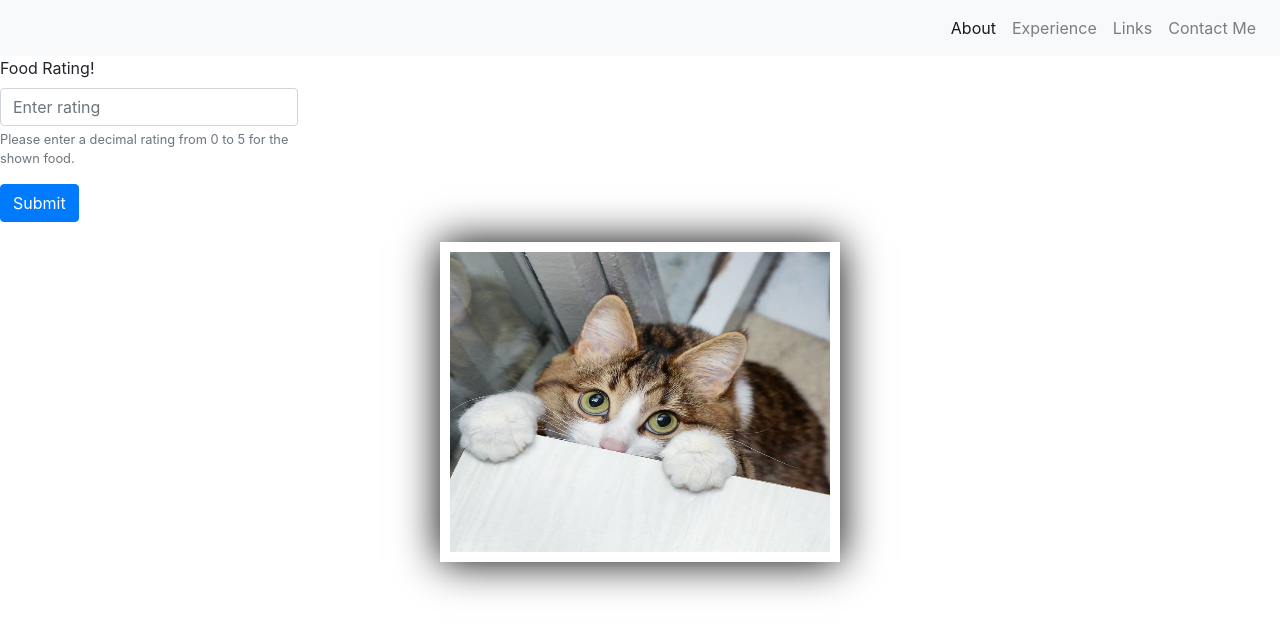
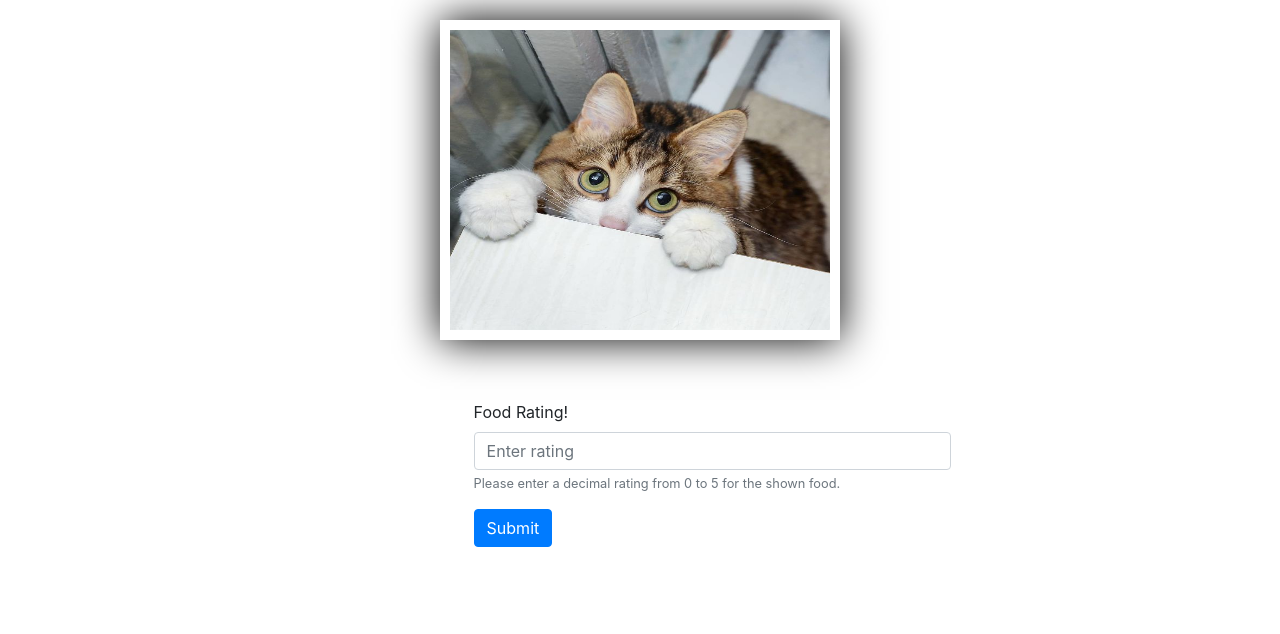
Before and after one commit to ajzhai/food_image_recommend, a plain HTML site: page website/index.html in a window 1280 px wide. Drawn offline with nearby package versions, Linux system fonts and the light colour scheme.

Commit message:
shhh steve doesn't wanna be productive

```diff
--- a/website/css/styles.css
+++ b/website/css/styles.css
@@ -102,3 +102,10 @@ body {
   right:0;
   content:'\00BB';
 }
+
+form {
+    position:fixed;
+    top:50%;
+    left:37%;
+    width:2000px;
+}
--- a/website/index.html
+++ b/website/index.html
@@ -16,40 +16,6 @@
 		</title>
 	</head>
 	<body>
-		<nav class="navbar navbar-expand-lg navbar-light bg-light">
-		  <button class="navbar-toggler" type="button" data-toggle="collapse" data-target="#navbarSupportedContent" aria-controls="navbarSupportedContent" aria-expanded="false" aria-label="Toggle navigation">
-			<span class="navbar-toggler-icon"></span>
-		  </button>
-
-		  <div class="collapse navbar-collapse" id="navbarSupportedContent">
-			<ul class="navbar-nav ml-auto">
-			  <li class="nav-item active">
-				<a class="nav-link icon" href="#">About <span class="sr-only">(current)</span></a>
-			  </li>
-			  <li class="nav-item">
-				<a class="nav-link icon" href="#">Experience</a>
-			  </li>
-			  <li class="nav-item">
-				<a class="nav-link icon" href="#">Links</a>
-			  </li>
-			  <li class="nav-item">
-				<a class="nav-link icon" href="#">Contact Me</a>
-			  </li>
-
-			</ul>
-		  </div>
-		</nav>
-
-		<form>
-			<div class="form-group row">
-			  	<div class = "col-3">
-				    <label for="RatingInput">Food Rating!</label>
-				    <input type="rating" class="form-control" id="RatingInput" aria-describedby="ratingHelp" placeholder="Enter rating">
-				    <small id="ratingHelp" class="form-text text-muted">Please enter a decimal rating from 0 to 5 for the shown food.</small>
-				</div>
-			</div>
-			<button type="submit" class="btn btn-primary">Submit</button>
-		</form>
 
 		<div class="carousel">
 		  <input id="image1" type="radio" name="image-selector" checked="checked" />
@@ -73,7 +39,16 @@
 		  <label for="image1">View image 1</label>
 		</div>
 
-
+        <form>
+			<div class="form-group row">
+			  	<div class = "col-3">
+				    <label for="RatingInput">Food Rating!</label>
+				    <input type="rating" class="form-control" id="RatingInput" aria-describedby="ratingHelp" placeholder="Enter rating">
+				    <small id="ratingHelp" class="form-text text-muted">Please enter a decimal rating from 0 to 5 for the shown food.</small>
+				</div>
+			</div>
+			<button type="submit" class="btn btn-primary">Submit</button>
+		</form>
 
 		<!-- Optional JavaScript -->
 		<!-- jQuery first, then Popper.js, then Bootstrap JS -->
```
Also changed, not shown: 3 other files.
